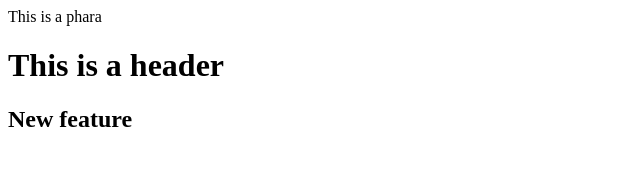
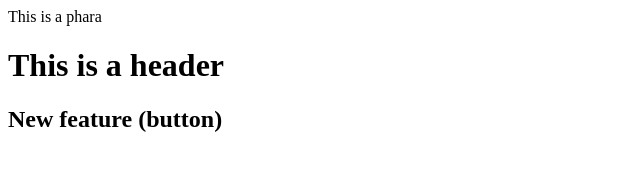
Before and after one commit to DevVishal99/loacal-repo, a plain HTML site: page index.html in a window 1280 px wide. Shown: the whole page, without its empty margins (0-640 px from the left). Drawn offline with Linux system fonts and the light colour scheme.

Commit message:
Added Button

```diff
--- a/index.html
+++ b/index.html
@@ -1,3 +1,3 @@
 <p>This is a phara</p>
 <h1>This is a header</h1>
-<h2>New feature</h2>
+<h2>New feature (button)</h2>
```
